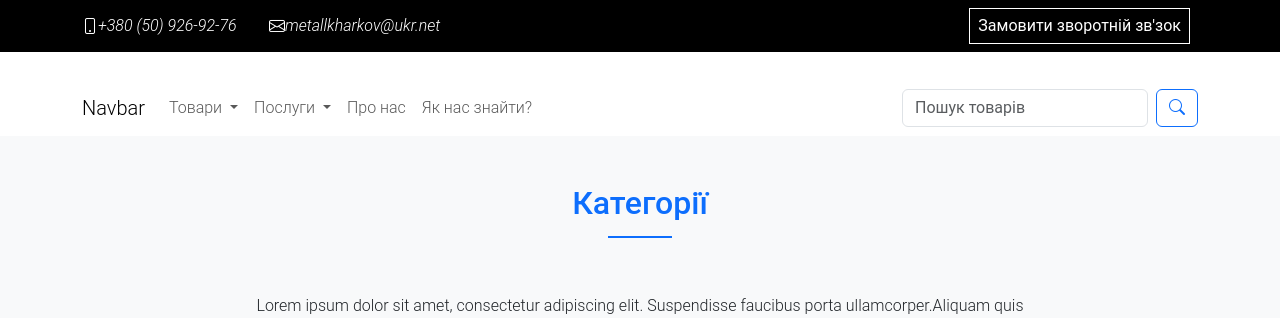
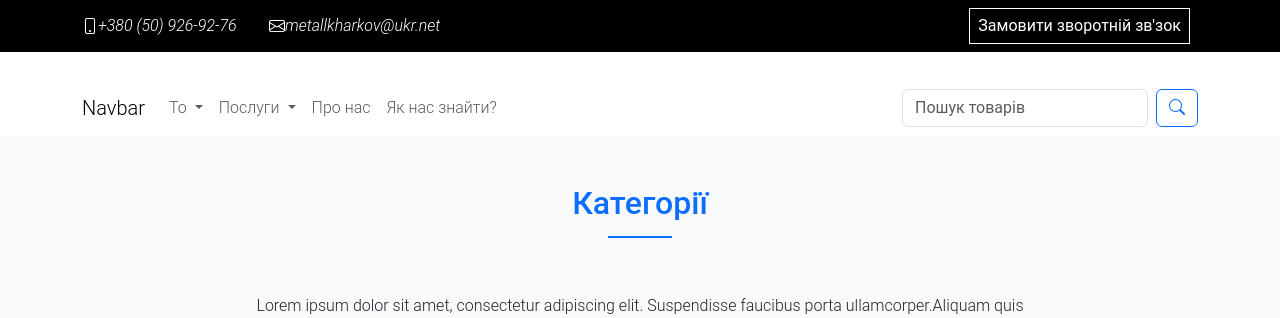
Before and after one commit to AntonSkyrda/metal-store, a Django app: page / in a window 1280 px wide. Shown: the top 318 px of the page. Run offline with Django 5.2, Linux system fonts and the light colour scheme.

Commit message:
int commit

```diff
--- a/templates/includes/header.html
+++ b/templates/includes/header.html
@@ -14,7 +14,7 @@
                     <li class="nav-item dropdown">
                         <a class="nav-link dropdown-toggle" href="#" role="button" data-bs-toggle="dropdown"
                               aria-expanded="false">
-                        Товари
+                        То
                         </a>
                     </li>
                     <li class="nav-item dropdown">
```
